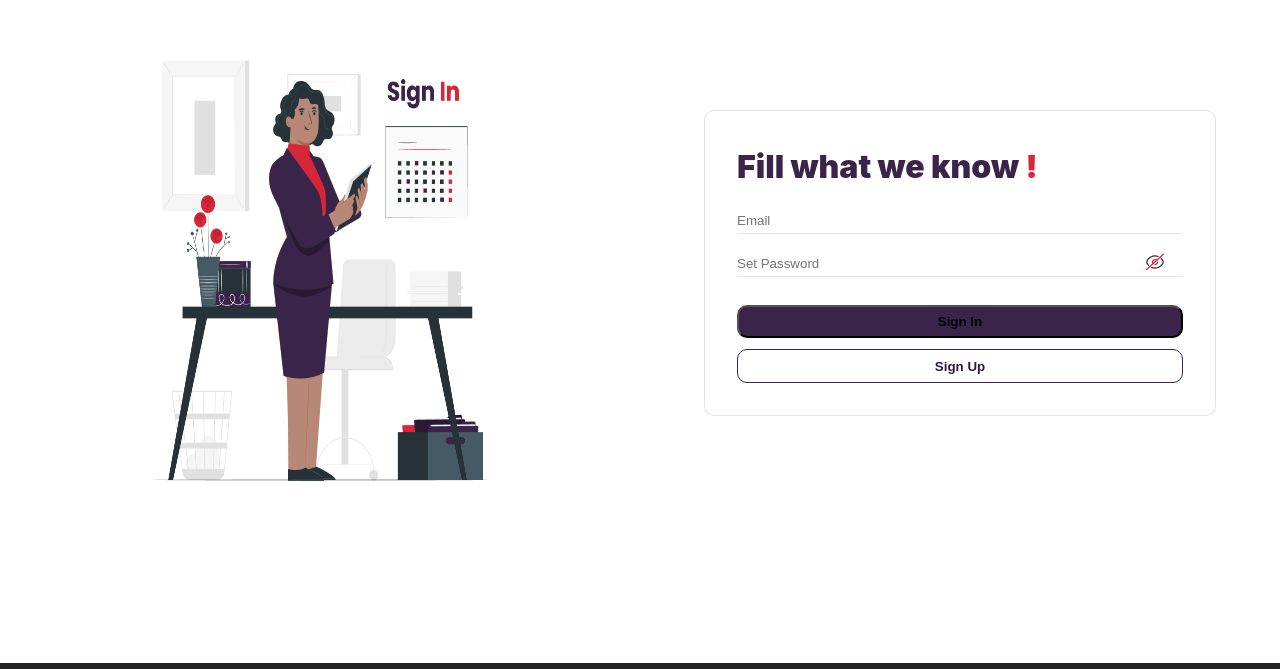
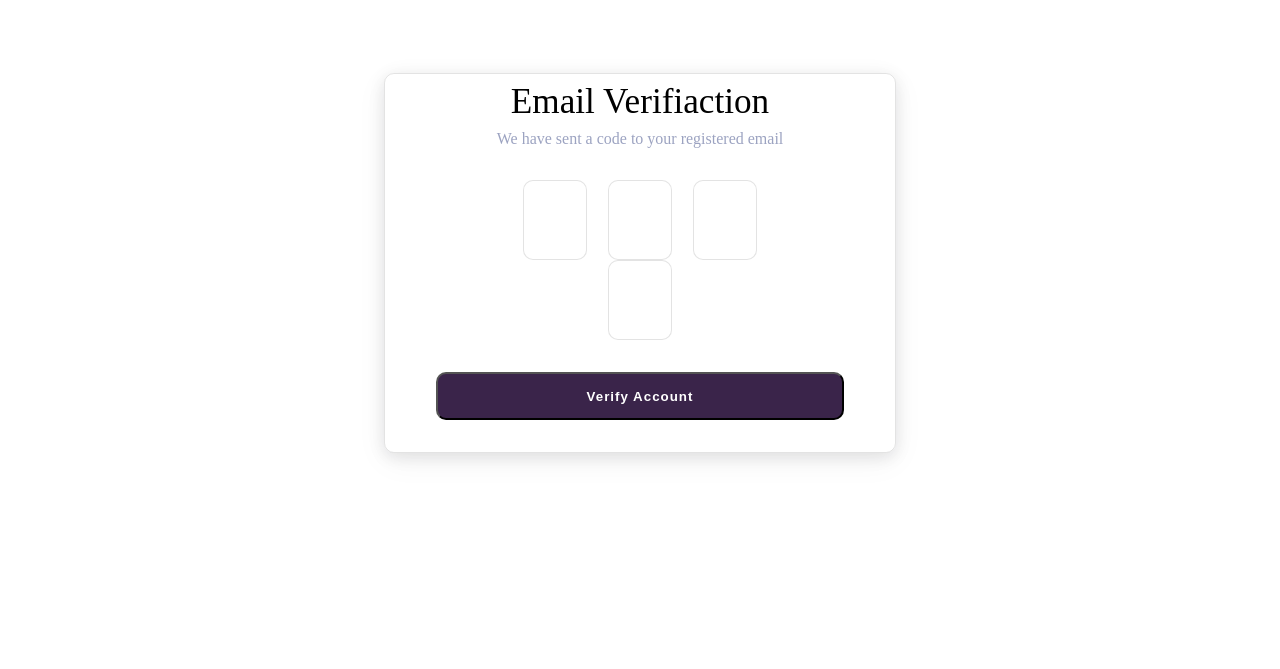
Before and after one commit to iamvysh/-highwaydelite-client, a React (Vite) app: page /verify in a window 1280 px wide. Shown: the part 137-806 px from the top of the page. Built offline with nearby package versions, Linux system fonts and the light colour scheme.

Commit message:
added functionalities in pages

```diff
--- a/package.json
+++ b/package.json
@@ -10,9 +10,11 @@
     "preview": "vite preview"
   },
   "dependencies": {
+    "axios": "^1.6.8",
     "react": "^18.2.0",
     "react-dom": "^18.2.0",
-    "react-router-dom": "^6.22.3"
+    "react-router-dom": "^6.22.3",
+    "react-toastify": "^10.0.5"
   },
   "devDependencies": {
     "@types/react": "^18.2.66",
--- a/src/App.tsx
+++ b/src/App.tsx
@@ -1,16 +1,22 @@
-import SignIn from "./pages/SignIn"
-import SignUp from "./pages/SignUp"
+import SignIn from "./pages/SignIn";
+import SignUp from "./pages/SignUp";
+import Otp from "./pages/Otp";
+import "react-toastify/dist/ReactToastify.css";
 
+import { BrowserRouter as Router, Routes, Route } from "react-router-dom";
 
 function App() {
-
-
   return (
     <>
-     {/* <SignUp/> */}
-     <SignIn/>
+      <Router>
+        <Routes>
+          <Route path="/signup" element={<SignUp />} />
+          <Route path="/verify" element={<Otp />} />
+          <Route path="/signin" element={<SignIn />} />
+        </Routes>
+      </Router>
     </>
-  )
+  );
 }
 
-export default App
+export default App;
--- a/src/index.css
+++ b/src/index.css
@@ -1,4 +1,4 @@
-:root {
+/* :root {
   font-family: Inter, system-ui, Avenir, Helvetica, Arial, sans-serif;
   line-height: 1.5;
   font-weight: 400;
@@ -11,7 +11,7 @@
   text-rendering: optimizeLegibility;
   -webkit-font-smoothing: antialiased;
   -moz-osx-font-smoothing: grayscale;
-}
+} */
 *{
   margin: 0;
   padding: 0;
--- a/src/pages/Otp.jsx
+++ b/src/pages/Otp.jsx
@@ -1,16 +1,53 @@
-import React from 'react'
+import React, { useState } from "react";
+import "../styles/otp.css";
 
 const Otp = () => {
+     const [first,setFirst]=useState(null)
+     const [second,setSecond]=useState(null)
+     const [third,setThird]=useState(null)
+     const [fourth,setaFourth]=useState(null)
 
 
+    const handleSubmit=async(event)=>{
 
+       event.preventDefault()
+        const otp=`${first}${second}${third}${fourth}`
+    }
 
   return (
     <>
-    Otp
+      <div className="otp-container">
+        <div className="otp-wrapper">
+          <h2
+            style={{
+              textAlign: "center",
+              fontSize: "2.2rem",
+              fontWeight: "normal",
+              marginTop: ".5rem",
+            }}
+          >
+            Email Verifiaction
+          </h2>
+          <p
+            style={{
+              textAlign: "center",
+              color: "#9CA3C1",
+              marginTop: ".5rem",
+            }}
+          >
+            We have sent a code to your  registered email
+          </p>
+          <div className="input-group">
+            <input type="text" name="first" id=""  maxLength={1} onChange={(e)=>setFirst(e.target.value)}/>
+            <input type="text" name="second" id=""  maxLength={1} onChange={(e)=>setSecond(e.target.value)} />
+            <input type="text" name="third" id=""  maxLength={1} onChange={(e)=>setThird(e.target.value)}/>
+            <input type="text" name="fourth" id="" maxLength={1} onChange={(e)=>setaFourth(e.target.value)}/>
+          </div>
+          <button className="verify_button" onClick={handleSubmit}>Verify Account</button>
+        </div>
+      </div>
+    </>
+  );
+};
 
-    </>
-  )
-}
-
-export default Otp
+export default Otp;
--- a/src/pages/SignIn.tsx
+++ b/src/pages/SignIn.tsx
@@ -1,15 +1,43 @@
-import React, { useState } from 'react'
+import React, { useEffect, useState } from 'react'
 import "../styles/signin.css"
 import Image from "../assets/signIn.png"
 import eyeClosed from "../assets/eye-close-svgrepo-com.svg"
 import eyeOpen from "../assets/browse-svgrepo-com.svg"
+import { useNavigate } from 'react-router-dom'
 
 const SignIn = () => {
-  const [passwordVisible, setPasswordVisible] = useState(false);
+  const navigate=useNavigate()
+  const [passwordVisible, setPasswordVisible] = useState<Boolean>(false);
 
   const togglePasswordVisibility = () => {
     setPasswordVisible(!passwordVisible);
   };
+
+  const handleLogin =async(event:any)=>{
+    event.preventDefault()
+    const formData = new FormData(event.target);
+    const firstName = formData.get("email");
+    const password = formData.get("password");
+
+
+    // console.log(password,firstName);
+
+
+  }
+
+
+
+  useEffect(() => {
+    const isAuth = () => {
+      const token = localStorage.getItem('token')
+      if (token) {
+        navigate('/')
+      }
+      else return
+    }
+    isAuth()
+  }, [navigate])
+
 
   return (
     <>
@@ -25,18 +53,19 @@ const SignIn = () => {
 
           </div>
           <div className="wrapper-bottom">
-            <form action="">
+            <form action="" onSubmit={handleLogin}>
 
 
-              <input type="email" name="" id=""  placeholder='Email'/>
+              <input type="email" name="email" id="email"  placeholder='Email' required/>
               {/* <input type="password" name="" id="" placeholder='Password' /> */}
 
               <div className="password-container">
                   <input
                     type={passwordVisible ? "text" : "password"}
-                    name="name"
-                    id=""
+                    name="password"
+                    id="password"
                     placeholder="Set Password"
+                    required
                   />
                   <img
                     src={passwordVisible ? eyeOpen : eyeClosed}
@@ -46,8 +75,8 @@ const SignIn = () => {
                     alt=""
                   />
                 </div>
-              <button className="signIn_button">Sign In</button>
-              <button className="signUp_button">Sign Up</button>
+              <button className="signIn_button" >Sign In</button>
+              <button className="signUp_button" onClick={()=>navigate("/signup")}>Sign Up</button>
             </form>
 
           </div>
--- a/src/pages/SignUp.tsx
+++ b/src/pages/SignUp.tsx
@@ -3,10 +3,15 @@ import "../styles/signup.css";
 import Image from "../assets/signUp.png";
 import eyesOpen from "../assets/browse-svgrepo-com.svg";
 import eyesClosed from "../assets/eye-close-svgrepo-com.svg";
+import { useNavigate } from "react-router-dom";
+import { ToastContainer, toast } from "react-toastify";
+import axios from "axios";
+
 
 const SignUp = () => {
-  const [passwordVisible, setPasswordVisible] = useState(false);
-  const [Retypepassword,setRetypepassword]=useState(false)
+  const navigate=useNavigate()
+  const [passwordVisible, setPasswordVisible] = useState<Boolean>(false);
+  const [Retypepassword,setRetypepassword]=useState<Boolean>(false)
 
   const togglePasswordVisibility = () => {
     setPasswordVisible(!passwordVisible);
@@ -16,8 +21,78 @@ const SignUp = () => {
     setRetypepassword(!Retypepassword)
   }
 
+  const handleSubmit = async (event:any) => {
+    event.preventDefault(); // Prevent default form submission behavior
+
+    // Retrieve form data
+    const formData = new FormData(event.target);
+    const firstName = formData.get("firstName");
+    const lastName = formData.get("lastName");
+    const password = formData.get("password");
+    const retypePassword = formData.get("retypePassword");
+    const contactMode:string = "email";
+    const email = formData.get("email");
+     console.log(firstName,email);
+
+
+    // Perform form validation
+    const errors = [];
+    if (!firstName) {
+      errors.push("First Name is required");
+    }
+    if (!lastName) {
+      errors.push("Last Name is required");
+    }
+    if (!password) {
+      errors.push("Password is required");
+    }
+    if (!retypePassword) {
+      errors.push("Retype Password is required");
+    } else if (password !== retypePassword) {
+      errors.push("Passwords do not match");
+    }
+    if (!email) {
+      errors.push("Email is required");
+    }
+
+
+    if (errors.length > 0) {
+      // If there are errors, display them using Toastify
+      errors.forEach((error:any) => {
+        toast.error(error);
+      });
+      return;
+    }
+
+    // Send form data to the backend server using Axios
+    try {
+      const response = await axios.post("http://localhost:3000/register", {
+        firstName,
+        lastName,
+        password,
+        contactMode,
+        email,
+      });
+
+      if (response.status === 200) {
+        // If the registration is successful, display success toast and redirect
+        toast.success("Registration successful!");
+        navigate("/success"); // Example navigation
+      } else {
+        // Handle errors if registration fails
+        toast.error("Registration failed");
+      }
+    } catch (error:any) {
+      // Handle errors if request fails
+      toast.error("Error occurred");
+      console.error("Error:", error);
+    }
+  };
+
+
   return (
     <>
+    <ToastContainer />
       <div className="signup-container">
         <div className="left-section">
           <img src={Image} alt="image" height="100%" width="100%" />
@@ -30,7 +105,8 @@ const SignUp = () => {
               </h1>
               <a
                 href=""
-                target="_blank"
+                // target="_blank"
+                onClick={()=>navigate("/signin")}
                 rel="noopener noreferrer"
                 style={{
                   color: "#3A244A",
@@ -42,16 +118,17 @@ const SignUp = () => {
               </a>
             </div>
             <div className="form-wrapper-bottom">
-              <form action="">
-                <input type="text" name="name" id="" placeholder="First Name" />
-                <input type="text" name="name" id="" placeholder="Last Name" />
+              <form onSubmit={handleSubmit}>
+                <input type="text" name="firstName" id="" placeholder="First Name" required />
+                <input type="text" name="lastName" id="" placeholder="Last Name" required />
 
                 <div className="password-container">
                   <input
                     type={passwordVisible ? "text" : "password"}
-                    name="name"
+                    name="password"
                     id=""
                     placeholder="Set Password"
+                    required
                   />
                   <img
                     src={passwordVisible ? eyesOpen : eyesClosed}
@@ -65,9 +142,10 @@ const SignUp = () => {
                 <div className="password-container">
                   <input
                     type={Retypepassword ? "text" : "password"}
-                    name="name"
+                    name="retypePassword"
                     id=""
                     placeholder="Retype password"
+                    required
                   />
                   <img
                     src={Retypepassword ? eyesOpen : eyesClosed}
@@ -81,15 +159,15 @@ const SignUp = () => {
                   <select name="contactMode">
                     <option value="">Contact Mode</option>
                     <option value="">email</option>
-                    <option value="">phone</option>
                   </select>
                 </div>
 
                 <input
                   type="email"
-                  name="name"
+                  name="email"
                   id=""
                   placeholder="Enter Email"
+                  required
                 />
 
                 <button className="signup_button">Sign Up</button>
--- /dev/null
+++ b/src/styles/otp.css
@@ -0,0 +1,50 @@
+.otp-container{
+    display: flex;
+    justify-content: center;
+    align-items: center;
+    width: 100%;
+    height: 100vh;
+}
+.otp-wrapper{
+    /* height: 50%; */
+    width: 40%;
+    /* background-color: chartreuse; */
+    display: flex;
+    flex-direction: column;
+    justify-content: center;
+    flex-wrap: wrap;
+    align-items: center;
+    border-radius: 10px;
+    border: 1px solid rgba(0, 0, 0, 0.11);
+    box-shadow: rgba(17, 17, 26, 0.1) 0px 4px 16px, rgba(17, 17, 26, 0.05) 0px 8px 32px;}
+.input-group{
+    display: flex;
+    flex-wrap: wrap;
+    justify-content: space-around;
+    margin-top: 2rem;
+    width: 50%;
+}
+
+.input-group input{
+    height: 5rem;
+    width: 4rem;
+    /* margin: 5px; */
+    border-radius: 10px;
+    border: 1px solid rgba(0, 0, 0, 0.11);
+    text-align: center;
+    font-size: 1.5rem;
+}
+
+.input-group input:focus{
+    border: 1px solid #dd1529;
+}
+.verify_button{
+    width: 80%;
+    height: 3rem;
+    border-radius: 10px;
+    background-color: #3A244A;
+    font-weight: 600;
+    margin: 2rem;
+    color: #ffff;
+    letter-spacing: 1px;
+}
--- a/src/styles/signin.css
+++ b/src/styles/signin.css
@@ -3,6 +3,7 @@
     width: 100%;
     display: flex;
     /* background-color: rgb(140, 140, 232); */
+    flex-wrap: wrap;
 }
 .signin-left-section{
     width: 50%;
@@ -65,6 +66,8 @@
     background-color: #3A244A;
     font-weight: 600;
     margin-top: .7rem;
+    color: #ffffff;
+
 }
 .signUp_button{
     width: 100%;
--- a/src/styles/signup.css
+++ b/src/styles/signup.css
@@ -78,4 +78,5 @@
     background-color: #3A244A;
     font-weight: 600;
     margin-top: .7rem;
+    color: #ffffff;
 }
```
Also changed, not shown: src/pages/Home.tsx (added), 1 other file (tests, documents, lock files or other folders).
